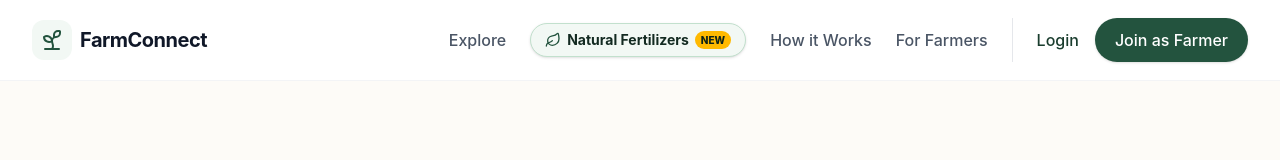
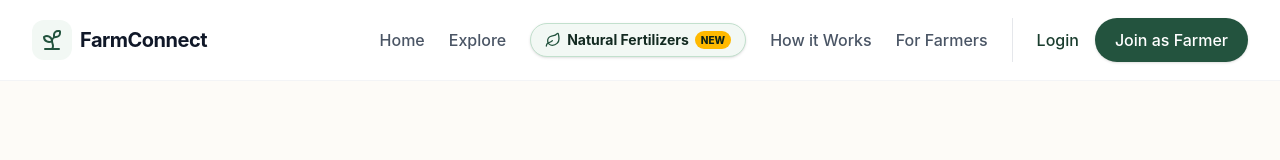
Before and after one commit to kavinraja-web/AGRI, a React (Vite) app: page / in a window 1280 px wide. Shown: the top 160 px of the page. Built offline with nearby package versions, Linux system fonts and the light colour scheme.

Commit message:
Add explicit Home navigation link to top navbar

```diff
--- a/src/components/Navbar.jsx
+++ b/src/components/Navbar.jsx
@@ -19,6 +19,7 @@ export default function Navbar() {
           </div>
 
           <div className="hidden md:flex items-center space-x-6">
+            <Link to="/" className="text-gray-600 hover:text-forest-600 font-medium transition-colors">Home</Link>
             <Link to="/explore" className="text-gray-600 hover:text-forest-600 font-medium transition-colors">Explore</Link>
 
             <Link
@@ -51,6 +52,7 @@ export default function Navbar() {
       {/* Mobile menu */}
       {isOpen && (
         <div className="md:hidden bg-white border-b border-gray-100 px-4 pt-2 pb-6 space-y-4">
+          <Link to="/" onClick={() => setIsOpen(false)} className="block text-gray-600 font-medium py-2">Home</Link>
           <Link to="/explore" onClick={() => setIsOpen(false)} className="block text-gray-600 font-medium py-2">Explore</Link>
           <Link
             to="/natural-fertilizers"
```
